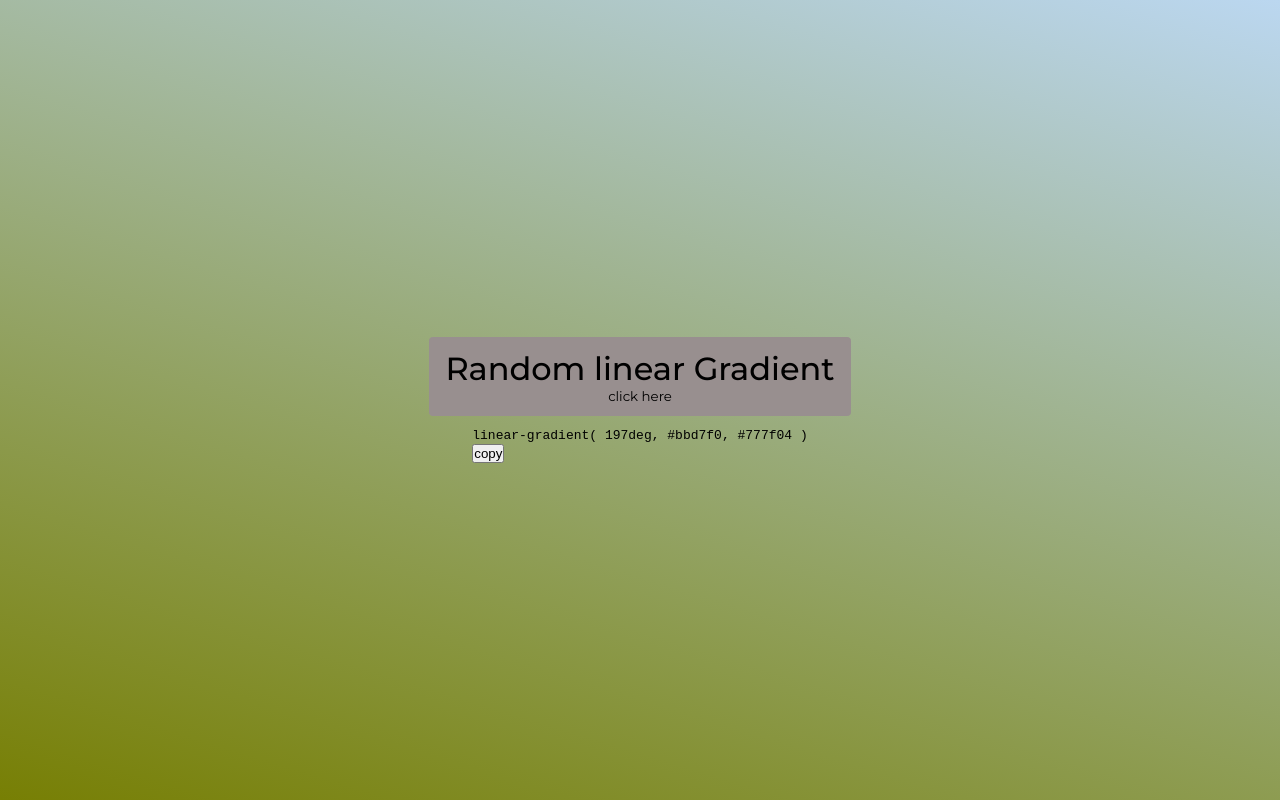
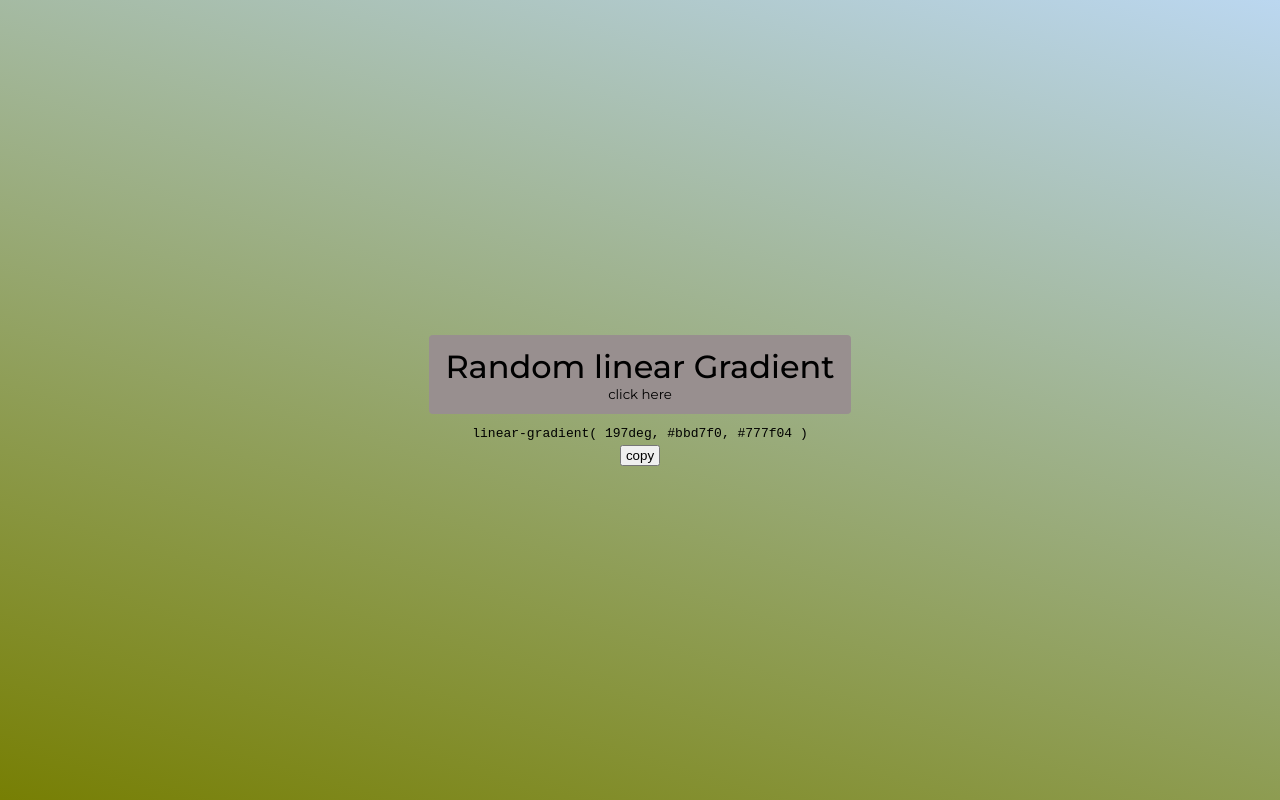
Before and after one commit to rustammdev/random-linearGradient, a plain HTML site: page index.html in a window 1280 px wide. Drawn offline with Linux system fonts and the light colour scheme.

Commit message:
Add style to copy button

```diff
--- a/main.css
+++ b/main.css
@@ -39,6 +39,21 @@ body {
     font-family: 'Courier New', Courier, monospace;
     font-size: 13px;
 }
+
+.copyCode{
+    display: flex;
+    justify-content: center;
+    align-items: center;
+    flex-direction: column;
+}
+
+.btn {
+    padding: 1px 4px;
+    margin-top: 4px;
+    cursor: pointer;
+}
+
+
 @media (max-width: 460px){
     .container h1 {
         font-size: 16px;
```
